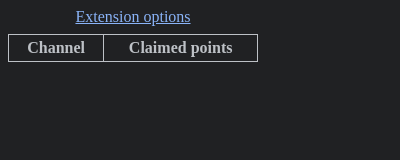
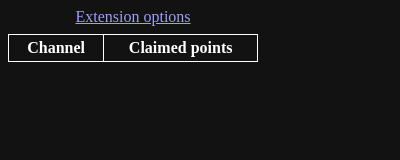
Before and after one commit to NekitCorp/twitch-gift-auto-clicker, a browser extension: page popup.html in a window 400 px wide. Drawn offline with Linux system fonts and the dark colour scheme.

Commit message:
style: :lipstick: Add color scheme support.

```diff
--- a/popup.html
+++ b/popup.html
@@ -2,19 +2,8 @@
 <html>
     <head>
         <style>
-            @media (prefers-color-scheme: dark) {
-                body {
-                    background-color: #202123;
-                    color: #bdc1c6;
-                }
-
-                a {
-                    color: #8ab4f8;
-                }
-
-                a:visited {
-                    color: #c58af9;
-                }
+            :root {
+                color-scheme: light dark;
             }
 
             table {
```
Also changed, not shown: options.html (+4 -0 lines), manifest.json.
